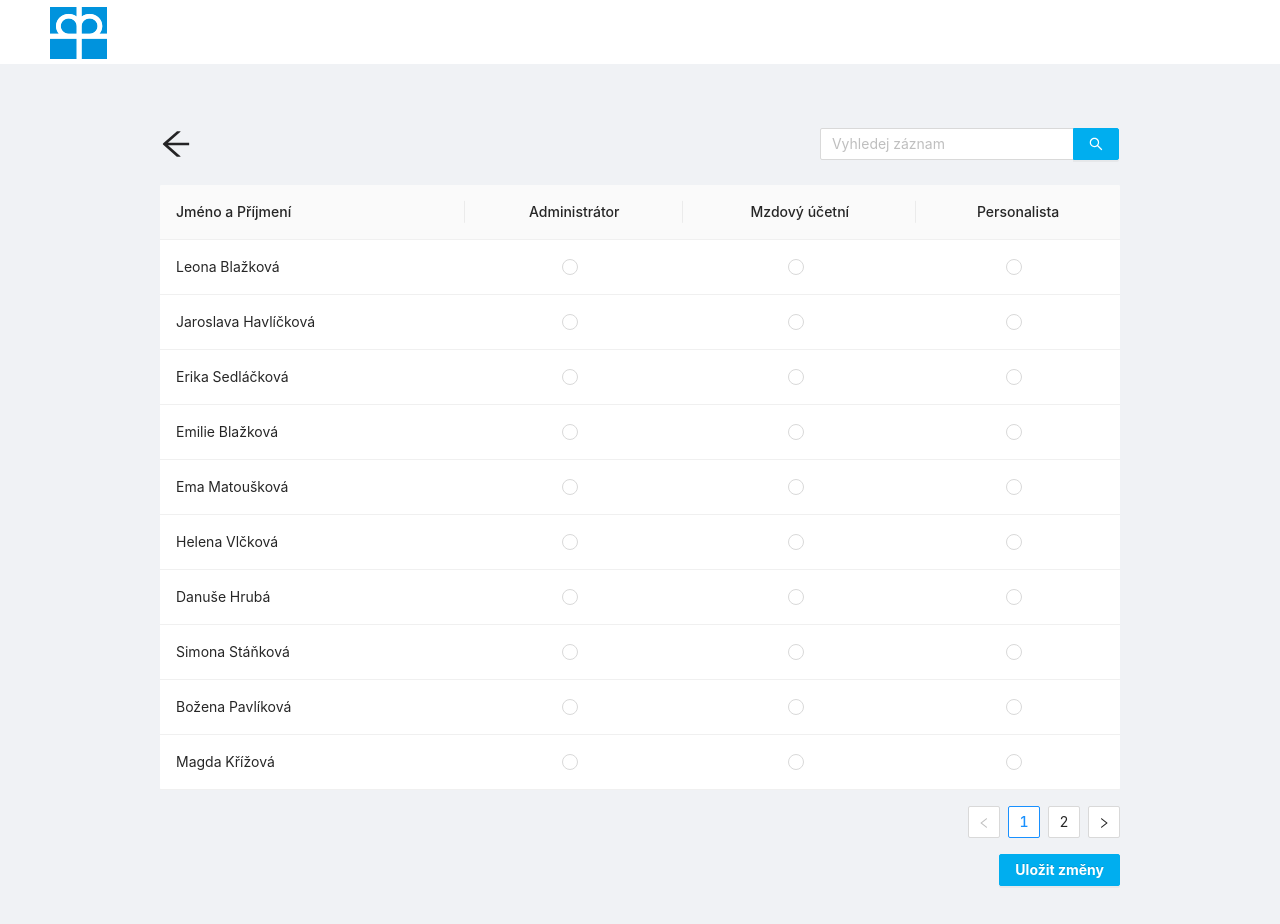
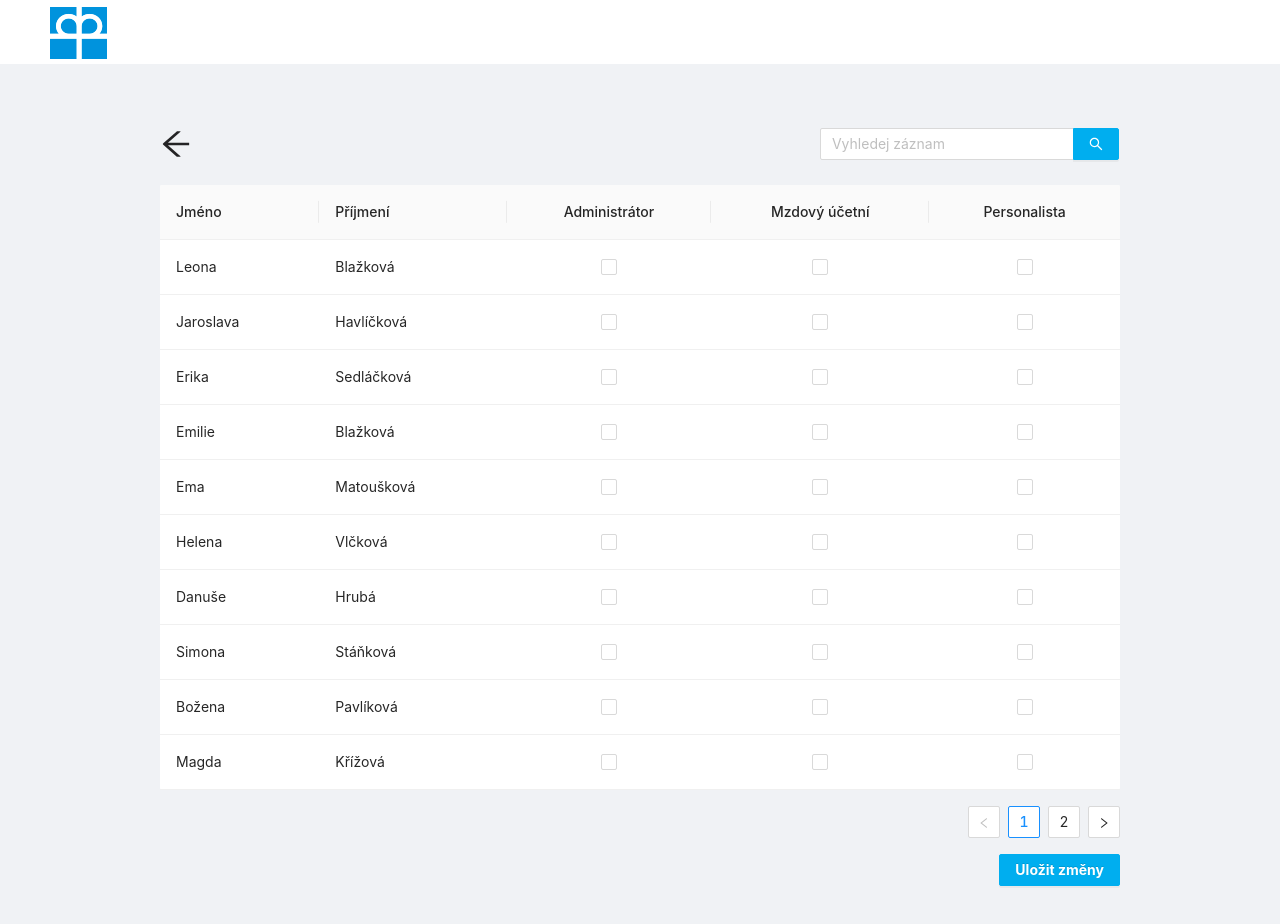
Before and after one commit to Slagee/NoName, a React (Create React App) app in the folder Code/client/: page /adminRole in a window 1280 px wide. Shown: the top 924 px of the page. Built offline with nearby package versions, Linux system fonts and the light colour scheme.

Commit message:
component-admin-role

```diff
--- a/Code/client/src/components/adminRole/AdminRole.jsx
+++ b/Code/client/src/components/adminRole/AdminRole.jsx
@@ -1,6 +1,5 @@
 import { Space, Table} from 'antd';
 import { Form, Input, Button, Checkbox, Row, Card, Col } from 'antd';
-import { Radio } from 'antd';
 import './AdminRole.css';
 /*import { GetEmployeesList } from './GetEmployeesList';*/
 import { useState } from 'react';
@@ -10,15 +9,23 @@ import { ArrowLeftOutlined } from "@ant-design/icons/lib/icons";
 const { Search } = Input;
 
 export default function AdminRole() {
+function onChange(e) {
+    console.log(`checked = ${e.target.checked}`);
+  }
 const [searchName, setSearchName] = useState(null)
 const [page, setPage] = useState(1)
 /*const [employeesList, isLoading, totalPages] = GetEmployeesList(searchName, page);*/
 
 const columns = [
   {
-    title: 'Jméno a Příjmení',
-    dataIndex: 'nameSurname',
-    key: 'name-surname',
+    title: 'Jméno',
+    dataIndex: 'name',
+    key: 'surname',
+  },
+  {
+    title: 'Příjmení',
+    dataIndex: 'surname',
+    key: 'surname',
   },
   {
     title: 'Administrátor',
@@ -43,87 +50,99 @@ const columns = [
 const data = [
   {
     key: '1',
-    nameSurname: 'Leona Blažková',
-    administrator: <Radio value={1}></Radio>,
-    accountant: <Radio value={2}></Radio>,
-    personnel: <Radio value={3}></Radio>,
+    name: 'Leona',
+    surname: 'Blažková',
+    administrator: <Checkbox onChange={onChange}></Checkbox>,
+    accountant: <Checkbox onChange={onChange}></Checkbox>,
+    personnel: <Checkbox onChange={onChange}></Checkbox>,
   },
   {
     key: '2',
-    nameSurname: 'Jaroslava Havlíčková',
-    administrator: <Radio value={1}></Radio>,
-    accountant: <Radio value={2}></Radio>,
-    personnel: <Radio value={3}></Radio>,
+    name: 'Jaroslava',
+    surname: 'Havlíčková',
+    administrator: <Checkbox onChange={onChange}></Checkbox>,
+    accountant: <Checkbox onChange={onChange}></Checkbox>,
+    personnel: <Checkbox onChange={onChange}></Checkbox>,
   },
   {
     key: '3',
-    nameSurname: 'Erika Sedláčková',
-    administrator: <Radio value={1}></Radio>,
-    accountant: <Radio value={2}></Radio>,
-    personnel: <Radio value={3}></Radio>,
+    name: 'Erika',
+    surname: 'Sedláčková',
+    administrator: <Checkbox onChange={onChange}></Checkbox>,
+    accountant: <Checkbox onChange={onChange}></Checkbox>,
+    personnel: <Checkbox onChange={onChange}></Checkbox>,
   },
   {
     key: '4',
-    nameSurname: 'Emilie Blažková',
-    administrator: <Radio value={1}></Radio>,
-    accountant: <Radio value={2}></Radio>,
-    personnel: <Radio value={3}></Radio>,
+    name: 'Emilie',
+    surname: 'Blažková',
+    administrator: <Checkbox onChange={onChange}></Checkbox>,
+    accountant: <Checkbox onChange={onChange}></Checkbox>,
+    personnel: <Checkbox onChange={onChange}></Checkbox>,
   },
   {
     key: '5',
-    nameSurname: 'Ema Matoušková',
-    administrator: <Radio value={1}></Radio>,
-    accountant: <Radio value={2}></Radio>,
-    personnel: <Radio value={3}></Radio>,
+    name: 'Ema',
+    surname: 'Matoušková',
+    administrator: <Checkbox onChange={onChange}></Checkbox>,
+    accountant: <Checkbox onChange={onChange}></Checkbox>,
+    personnel: <Checkbox onChange={onChange}></Checkbox>,
   },
   {
     key: '6',
-    nameSurname: 'Helena Vlčková',
-    administrator: <Radio value={1}></Radio>,
-    accountant: <Radio value={2}></Radio>,
-    personnel: <Radio value={3}></Radio>,
+    name: 'Helena',
+    surname: 'Vlčková',
+    administrator: <Checkbox onChange={onChange}></Checkbox>,
+    accountant: <Checkbox onChange={onChange}></Checkbox>,
+    personnel: <Checkbox onChange={onChange}></Checkbox>,
   },
   {
     key: '7',
-    nameSurname: 'Danuše Hrubá',
-    administrator: <Radio value={1}></Radio>,
-    accountant: <Radio value={2}></Radio>,
-    personnel: <Radio value={3}></Radio>,
+    name: 'Danuše',
+    surname: 'Hrubá',
+    administrator: <Checkbox onChange={onChange}></Checkbox>,
+    accountant: <Checkbox onChange={onChange}></Checkbox>,
+    personnel: <Checkbox onChange={onChange}></Checkbox>,
   },
   {
     key: '8',
-    nameSurname: 'Simona Stáňková',
-    administrator: <Radio value={1}></Radio>,
-    accountant: <Radio value={2}></Radio>,
-    personnel: <Radio value={3}></Radio>,
+    name: 'Simona',
+    surname: 'Stáňková',
+    administrator: <Checkbox onChange={onChange}></Checkbox>,
+    accountant: <Checkbox onChange={onChange}></Checkbox>,
+    personnel: <Checkbox onChange={onChange}></Checkbox>,
   },
   {
     key: '9',
-    nameSurname: 'Božena Pavlíková',
-    administrator: <Radio value={1}></Radio>,
-    accountant: <Radio value={2}></Radio>,
-    personnel: <Radio value={3}></Radio>,
+    name: 'Božena',
+    surname: 'Pavlíková',
+    administrator: <Checkbox onChange={onChange}></Checkbox>,
+    accountant: <Checkbox onChange={onChange}></Checkbox>,
+    personnel: <Checkbox onChange={onChange}></Checkbox>,
   },
   {
     key: '10',
-    nameSurname: 'Magda Křížová',
-    administrator: <Radio value={1}></Radio>,
-    accountant: <Radio value={2}></Radio>,
-    personnel: <Radio value={3}></Radio>,
+    name: 'Magda',
+    surname: 'Křížová',
+    administrator: <Checkbox onChange={onChange}></Checkbox>,
+    accountant: <Checkbox onChange={onChange}></Checkbox>,
+    personnel: <Checkbox onChange={onChange}></Checkbox>,
   },
   {
     key: '11',
-    nameSurname: 'Terezie Nguyen Thi',
-    administrator: <Radio value={1}></Radio>,
-    accountant: <Radio value={2}></Radio>,
-    personnel: <Radio value={3}></Radio>,
+    name: 'Terezie Nguyen Thi',
+    surname: 'Nguyen Thi',
+    administrator: <Checkbox onChange={onChange}></Checkbox>,
+    accountant: <Checkbox onChange={onChange}></Checkbox>,
+    personnel: <Checkbox onChange={onChange}></Checkbox>,
   },
   {
     key: '12',
-    nameSurname: 'Helena Novotná',
-    administrator: <Radio value={1}></Radio>,
-    accountant: <Radio value={2}></Radio>,
-    personnel: <Radio value={3}></Radio>,
+    name: 'Helena',
+    surname: 'Novotná',
+    administrator: <Checkbox onChange={onChange}></Checkbox>,
+    accountant: <Checkbox onChange={onChange}></Checkbox>,
+    personnel: <Checkbox onChange={onChange}></Checkbox>,
   },
 ];
   return(
@@ -144,10 +163,3 @@ const data = [
     </div>
   );
 }
-
-<Row>
-      <Col span={8}>col-8</Col>
-      <Col span={8} offset={8}>
-        col-8
-      </Col>
-    </Row>
```
